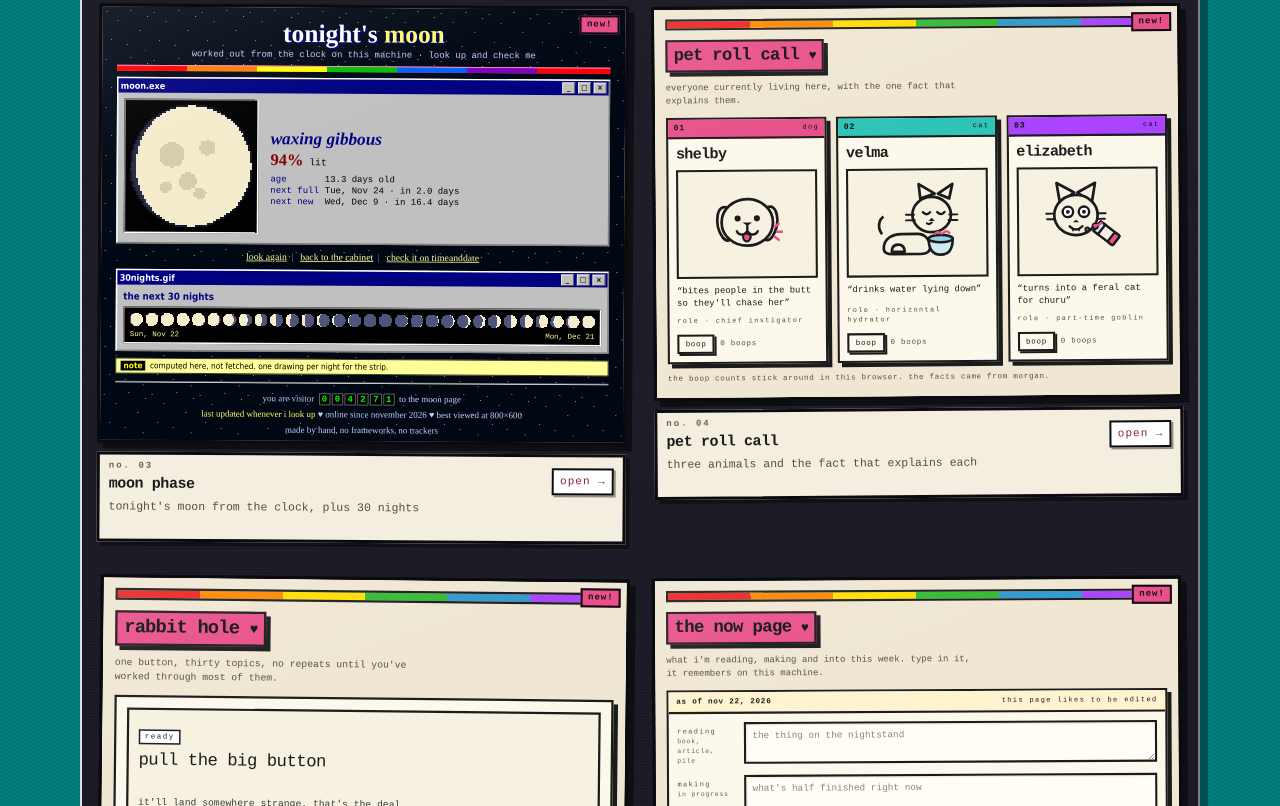
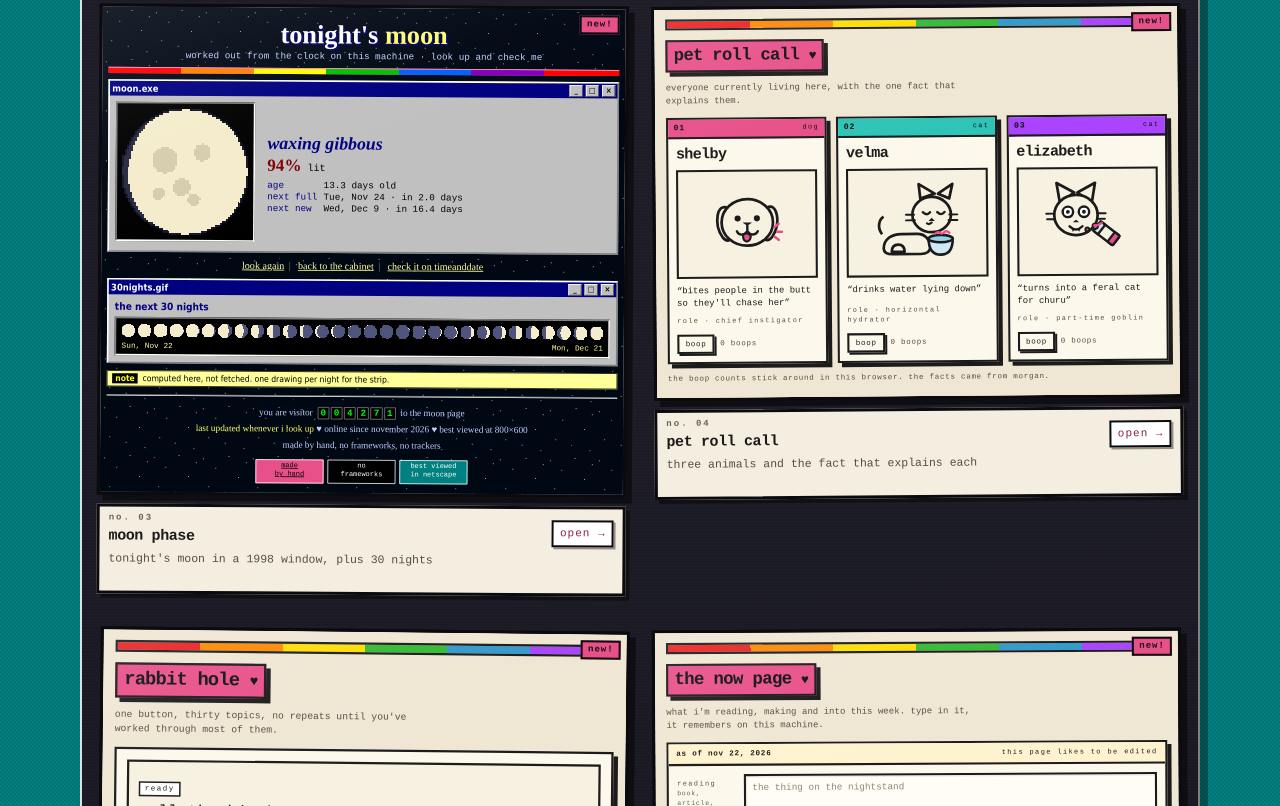
Before and after one commit to morgnh/little-pages, a plain HTML site: page cabinet.html in a window 1280 px wide. Shown: the part 931-1737 px from the top of the page. Drawn offline with Linux system fonts and the light colour scheme.

Commit message:
cabinet: re-measure the moon exhibit for the 1998 rebuild

```diff
--- a/cabinet.html
+++ b/cabinet.html
@@ -150,7 +150,7 @@
   var EXHIBITS = [
     ["01","color mixer","two paints, a ratio slider, the mix and its opposite","widgets/color-mixer.html",760,757,true],
     ["02","badge maker","88 by 31 buttons, four looks, saved as a png","widgets/badge-maker.html",680,604,true],
-    ["03","moon phase","tonight's moon from the clock, plus 30 nights","widgets/moon-phase.html",700,587,true],
+    ["03","moon phase","tonight's moon in a 1998 window, plus 30 nights","widgets/moon-phase.html",676,635,true],
     ["04","pet roll call","three animals and the fact that explains each","widgets/pet-roll-call.html",760,572,true],
     ["05","rabbit hole","one button, thirty topics, no repeats","widgets/rabbit-hole.html",700,594,true],
     ["06","the now page","reading, making, into. type in it, it remembers","widgets/now-page.html",752,540,true],
```
